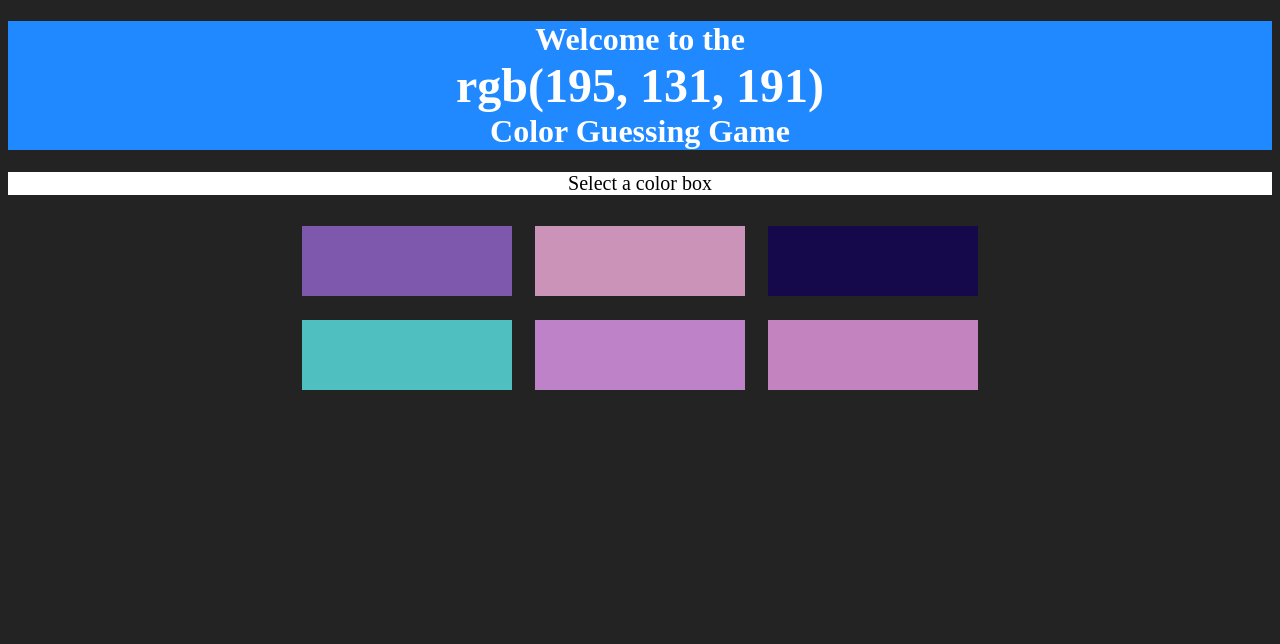
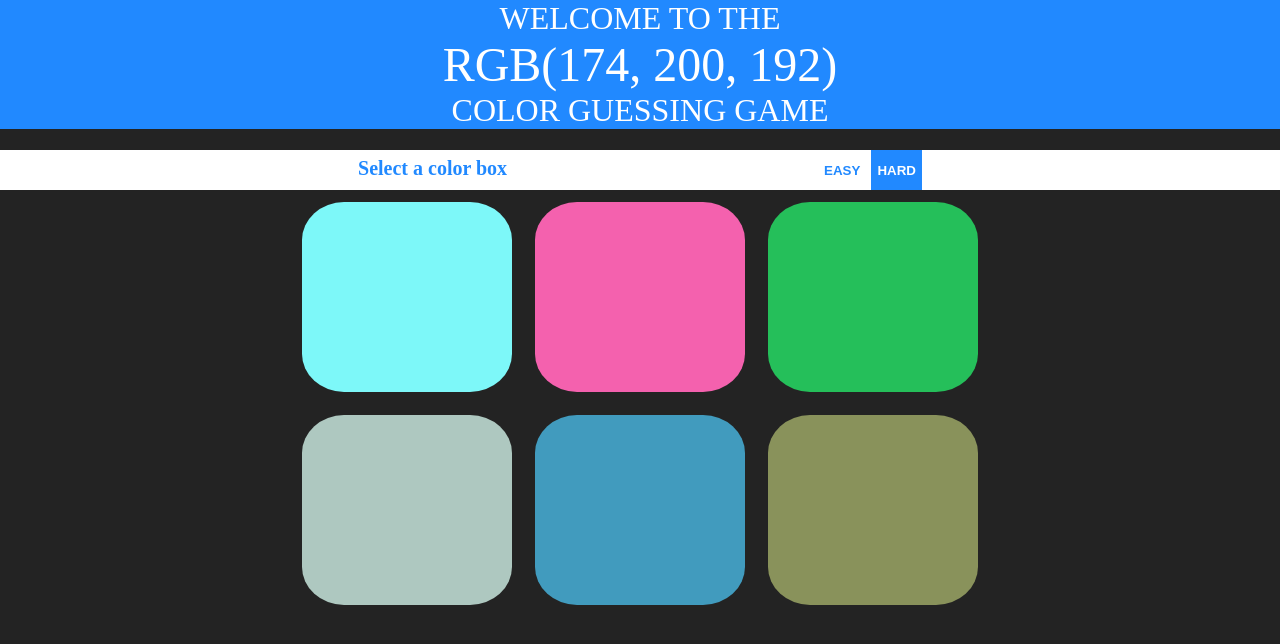
Before and after one commit to GithubZeeshan/JS-Color-Guessing-Game, a plain HTML site: page ColorGuessingGame.html in a window 1280 px wide. Drawn offline with Linux system fonts and the light colour scheme.

Commit message:
V 0.2
- Fixed layout issues
- Added difficulty levels
- Added transitions

```diff
--- a/ColorGuessingGame.css
+++ b/ColorGuessingGame.css
@@ -1,5 +1,12 @@
 body{
+	margin: 0;
 	background-color:#232323;
+}
+
+h1{
+	-webkit-margin-before: 0em;
+	text-transform: uppercase;
+	font-weight: normal;
 }
 
 .wrongChoice{
@@ -15,8 +22,11 @@ body{
 }
 
 #interactiveHeader {
+	height: 40px;
 	text-align: center;
 	font-size:20px;
+	font-weight: 900;
+	color: rgb(33, 137, 255);
 	background-color: rgb(255,255,255);
 }
 
@@ -26,10 +36,15 @@ body{
 
 .colorBox{
 	width: 30%;
+	height: 120px;
+	border-radius: 20%;
 	background: yellow;
 	padding-bottom: 10%;
 	float:left;
 	margin: 1.66%;
+	transition: background 0.5s;
+	-webkit-transition: background 0.5s;		/*browser compatability*/
+	-moz-transition: background 0.5s;			/*browser compatability*/
 }
 
 .container{
@@ -37,3 +52,39 @@ body{
 	width:60%;
 	margin: 0 auto;
 }
+
+.selected{
+	background-color: #2189FF;
+}
+
+#playAgain{
+	display: inline-block;
+	width: 20%;
+	color: rgb(33, 137, 255);
+	margin-left: 50px;
+	transition: 0.5s;
+}
+
+#playAgain:hover{
+	color: rgb(255, 255, 255);
+	background-color: #2189FF;
+}
+
+button {
+	background-color: RGB(255,255,255);
+	border: none;
+	color: inherit;
+	font-weight:900;
+	height: inherit;
+	transition: 0.5s;
+	-webkit-transition: 0.5s;				/*Browser Compatability*/
+}
+
+button:hover, .selected{
+	background-color: #2189FF;
+	color: RGB(255,255,255);
+}
+
+.hide{
+	display:none;
+}
--- a/ColorGuessingGame.html
+++ b/ColorGuessingGame.html
@@ -10,7 +10,9 @@
 		<span id="bottomLine">Color Guessing Game</span></h1>
 	</div>
 	<div id="interactiveHeader">
-		<p><span id="correctOrWrong">Select a color box</span></p>
+		<span id="correctOrWrong">Select a color box</span><span id="playAgain"></span>
+		<button class="gameMode">EASY</button>
+		<button class="gameMode selected">HARD</button>
 	</div>
 
 	<div class="container">
--- a/ColorGuessingGame.js
+++ b/ColorGuessingGame.js
@@ -1,36 +1,81 @@
+//Variables
 var colorBoxList = document.querySelectorAll(".colorBox");
 var colorDisplay = document.getElementById("RGB");
 var choiceFeedback = document.getElementById("correctOrWrong");
+var playAgain = document.getElementById("playAgain");
+var gameHeader = document.getElementById("topHeader");
+var gameMode = document.querySelectorAll(".gameMode");
+var gameComplete = false;
+//Variables end
 
-function generateColors() {
+//Functions
+function generateColors(numberToGenerate) {
 
-	for (var i = 0; i < colorBoxList.length; i++) {
+	for (var i = 0; i < numberToGenerate; i++) {
 		var r = Math.floor(Math.random() * 255);
 		var g = Math.floor(Math.random() * 255);
 		var b = Math.floor(Math.random() * 255);
-		var rgb = "rgb(" + r + "," + g + "," + b + ")";
+		var rgb = "RGB(" + r + "," + g + "," + b + ")";
 		colorBoxList[i].style.backgroundColor = rgb;
-		console.log(rgb);
 	}
 }
 
-function pickRandomOption() {
-	var randomChoice = Math.floor(Math.random() * 6);
+function pickRandomOption(maxNumber) {
+	var randomChoice = Math.floor(Math.random() * maxNumber);
 	colorDisplay.textContent = colorBoxList[randomChoice].style.backgroundColor;
 }
 
-generateColors();
-pickRandomOption();
+function setupGame(numColorBoxes) {
+	generateColors(numColorBoxes);
+	pickRandomOption(numColorBoxes);
+	gameHeader.style.backgroundColor = "rgb(33, 137, 255)";
+	choiceFeedback.textContent = "Select a color box";
+	playAgain.textContent = "";
+	gameComplete = false;
 
+	for (var i = 3; i < colorBoxList.length; i++){
+		if (numColorBoxes === 3){
+			colorBoxList[i].classList.add("hide");
+		}
+		else{
+			colorBoxList[i].classList.remove("hide");
+		}
+	}
+}
+
+function correctChoice(color) {
+	choiceFeedback.textContent = "Correct!";
+	playAgain.textContent = "Play Again?";
+	gameHeader.style.backgroundColor = color;
+	playAgain.addEventListener("click", function() {
+		gameMode[0].classList.contains("selected") ? setupGame(3) : setupGame(6);
+	});
+}
+//Functions end
+
+//Click listeners for color boxes
 for (var i = 0; i < colorBoxList.length; i++){
 	colorBoxList[i].addEventListener("click", function() {
 		var selectedColor = this.style.backgroundColor;
 		if (selectedColor === colorDisplay.textContent){
-			choiceFeedback.textContent = "Correct!";
+			gameComplete = true;
+			correctChoice(this.style.backgroundColor);
 		}
-		else{
+		else if (!gameComplete){
 			choiceFeedback.textContent = "Wrong! Try Again!";
 			this.style.backgroundColor = "rgb(35,35,35)";
 		}
 	})
 }
+
+//Click listeners for game modes
+for (var i = 0; i < gameMode.length; i++){
+	gameMode[i].addEventListener("click", function() {
+	gameMode[0].classList.remove("selected");
+	gameMode[1].classList.remove("selected");
+	this.classList.add("selected");
+	this.textContent === "EASY" ? setupGame(3) : setupGame(6);
+	});
+}
+
+setupGame(6);
--- a/style.css
+++ /dev/null
@@ -1,29 +0,0 @@
-body{
-	background-color:#232323;
-}
-
-#topHeader {
-	height: 30%;
-	color: rgb(255,255,255);
-	background-color: rgb(33, 137, 255);
-	width: 100%;
-	text-align: center;
-}
-
-#RGB {
-	font-size: 48px;
-}
-
-.colorBox{
-	width: 30%;
-	background: yellow;
-	padding-bottom: 10%;
-	float:left;
-	margin: 1.66%;
-}
-
-.container{
-	max-width: 700px;
-	width:60%;
-	margin: 0 auto;
-}
```
Also changed, not shown: index.html (deleted, +0 -26 lines), script.js (deleted).
